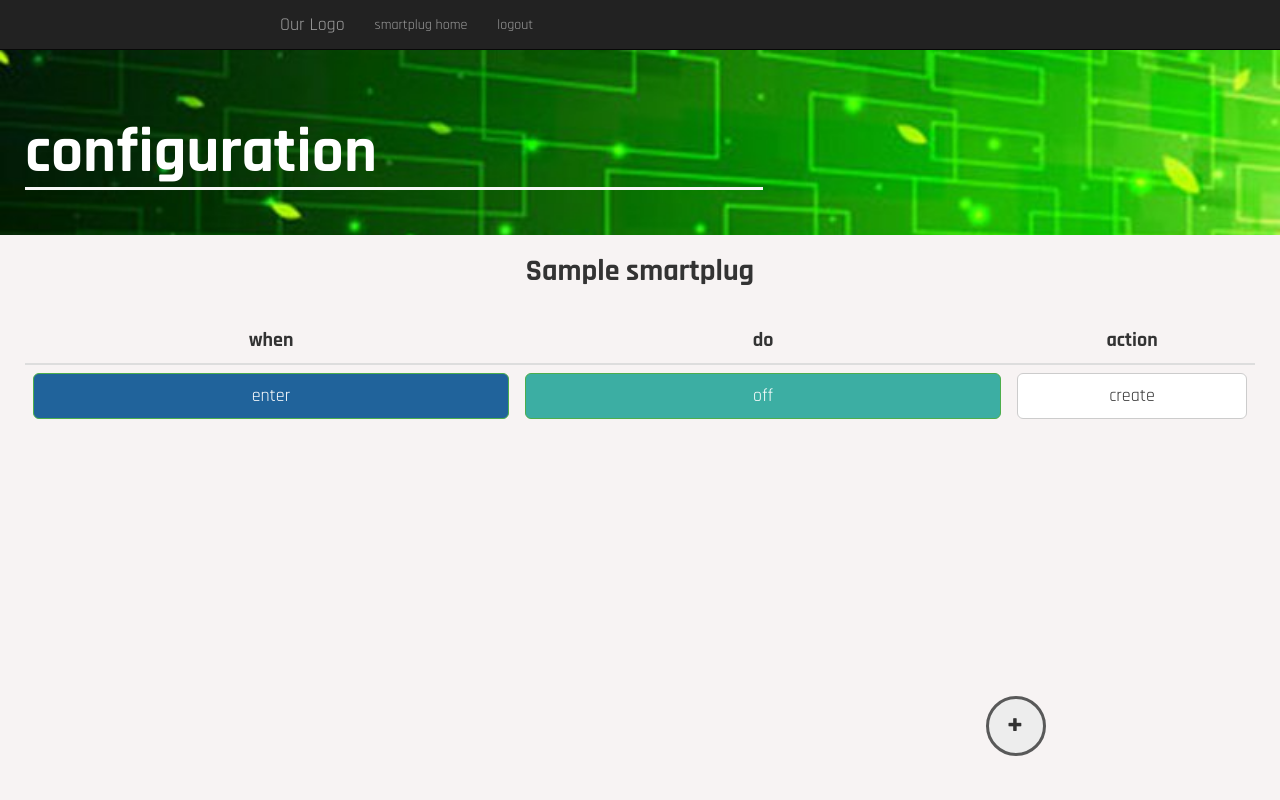
After one commit to washu-teama/washu-web, a Django app: page /device/smartplug/event/create/000 in a window 1280 px wide. The commit adds this page. Run offline with Django 3.2, Linux system fonts and the light colour scheme; a user stored in the database is signed in; tables that the repository leaves empty hold one stand-in row (values such as "Sample post"); parts of the project's set-up code (start-up, migrations or seed data) failed here and were passed over; some libraries are stand-ins or nearby versions.

Commit message:
add event feature (enter, leave, turn on, turn off)

```diff
--- a/washu/device/admin.py
+++ b/washu/device/admin.py
@@ -17,6 +17,11 @@ class SmartPlugAdmin(admin.ModelAdmin):
     list_display = ["serial_number", "coordinator", "name"]
 
 
+@admin.register(SmartPlugEvent)
+class SmartPlugEventAdmin(admin.ModelAdmin):
+    list_display = ["smartplug", "user", 'event', 'do']
+
+
 @admin.register(SmartPlugOwner)
 class SmartPlugOwnerAdmin(admin.ModelAdmin):
     list_display = ["smartplug", "user", 'grant', 'name']
--- a/washu/device/models.py
+++ b/washu/device/models.py
@@ -94,7 +94,7 @@ class SmartPlug(models.Model):
     OFF = 0
     ON = 1
     DISCONNECT = 2
-    STATUS = [(DISCONNECT, "disconnect"), (ON, "on"), (OFF, "off")]
+    STATUS = [(OFF, "off"), (ON, "on"), (DISCONNECT, "disconnect")]
     STATUS_STATIC = [static("img/off.png"), static("img/on.png"), static("img/disconnect.png")]
 
     serial_number = models.CharField(max_length=20, primary_key=True)
@@ -130,6 +130,21 @@ class SmartPlugOwner(models.Model):
         return "{}[{}] {}".format(self.user, self.grant, self.smartplug)
 
 
+class SmartPlugEvent(models.Model):
+    ENTER = 0
+    LEAVE = 1
+    EVENTS = [(ENTER, "enter"), (LEAVE, "leave")]
+
+    OFF = 0
+    ON = 1
+    STATUS = [(OFF, "off"), (ON, "on")]
+
+    id = models.AutoField(primary_key=True)
+    smartplug = models.ForeignKey(SmartPlug, on_delete=models.CASCADE)
+    user = models.ForeignKey(User, on_delete=models.CASCADE)
+    event = models.IntegerField(choices=EVENTS)
+    do = models.IntegerField(choices=STATUS)
+
 @receiver(post_save, sender=SmartPlug)
 def create_relation_between_smartplug_and_coordinator(sender, instance, created, **kwargs):
     if created:
--- /dev/null
+++ b/washu/device/templates/smartplug/event_create.html
@@ -0,0 +1,107 @@
+
+{% extends "washu_base.html" %}
+
+{% block add_style %}
+    {% load static %}
+	<link rel="stylesheet" href="{% static 'css/add.css'%}">
+{% endblock %}
+
+{% block navbar_attribute%}bottom-margin0  {% endblock %}
+{% block contents %}
+
+	<!-- announce -->
+	<div class="jumbotron jumbotron-fluid announce announce-bg text-white margin0">
+		<h1 class="text-bold bottom-margin0">configuration</h1>
+		<hr class="line">
+	</div>
+<h2 class="text-center text-bold"> {{ plug.name }} </h2>
+	<!-- end announce -->
+    <!-- open match -->
+    <div class="jumbotron jumbotron-fluid announce bg-color margin0 mypadding4">
+		<table class="table">
+            <colgroup>
+                <col width="40%"/>
+                <col width="40%"/>
+                <col width="20%"/>
+            </colgroup>
+                <thead>
+                <tr>
+                  <th style="text-align:center; font-size: 20px;">when</th>
+                  <th style="text-align:center; font-size: 20px;">do</th>
+                  <th style="text-align:center; font-size: 20px;">action</th>
+                </tr>
+                </thead>
+			{% for item in lists %}
+				<tr>
+					<td style="text-align:left display: inline-block; vertical-align: middle; font-size: 17px;">
+						<button class="btn btn-success btn-lg btn-block mybutton-design3">{{ item.get_event_display }} </button>
+
+					</td>
+					<td style="text-align:left display: inline-block; vertical-align: middle; font-size: 17px;">
+						<button class="btn btn-success btn-lg btn-block mybutton-design2">{{ item.get_do_display }} </button>
+					</td>
+
+					<td style="text-align:right">
+						<form method="POST" action="{% url 'event-delete' item.smartplug.serial_number item.id %}"> {% csrf_token %}
+                            <button class="btn btn-default btn-lg btn-block mybutton-design4">delete</button>
+                        </form>
+					</td>
+				</tr>
+		{% endfor %}
+            <form method="POST" action="{% url 'event-create' plug.serial_number %}">  {% csrf_token %}
+                     <tr>
+                        <td style="text-align:left display: inline-block; vertical-align: middle; font-size: 17px;">
+                            <div class="btn btn-success btn-lg btn-block mybutton-design3" onclick="when_toggle()">
+                                <input type="hidden" id="when_input" name="when" value="0">
+                                <div id="when_text">enter</div>
+                            </div>
+
+                        </td>
+                        <td style="text-align:left display: inline-block; vertical-align: middle; font-size: 17px;"
+                        onclick="">
+                              <div class="btn btn-success btn-lg btn-block mybutton-design2" onclick="do_toggle()">
+                                <input type="hidden" id="do_input" name="do" value="0">
+                                    <div id="do_text">off</div>
+                                </div>
+                        </td>
+                        <td style="text-align:right">
+                                <button class="btn btn-default btn-lg btn-block mybutton-design1">create</button>
+                        </td>
+                    </tr>
+            </form>
+		</table>
+	</div>
+
+<div>
+	<form method="POST" action="{% url 'events' plug.serial_number %}"> {% csrf_token %}
+		<button class="btn btn-default add-button">
+        <span class="glyphicon glyphicon-plus"></span>
+    </button>
+	</form>
+</div>
+<script>
+    function when_toggle(){
+        events = {'0':"enter", '1':"leave"}
+        pval = document.getElementById('when_input').value
+        if (pval == '0'){
+            document.getElementById('when_input').value = '1'
+            document.getElementById('when_text').innerHTML  = 'leave'
+        }else {
+            document.getElementById('when_input').value = '0'
+            document.getElementById('when_text').innerHTML  = 'enter'
+        }
+    }
+
+    function do_toggle(){
+        events = {'0':"off", '1':"on"}
+        pval = document.getElementById('do_input').value
+        if (pval == '0'){
+            document.getElementById('do_input').value = '1'
+            document.getElementById('do_text').innerHTML  = 'on'
+        }else {
+            document.getElementById('do_input').value = '0'
+            document.getElementById('do_text').innerHTML  = 'off'
+        }
+    }
+</script>
+{% endblock %}
--- a/washu/device/templates/smartplug/list.html
+++ b/washu/device/templates/smartplug/list.html
@@ -38,10 +38,11 @@
 
 					<td style="text-align:right">
 						<img src="{% static 'img/config.png' %}" style="max-width:100%;"
-							 onclick="javascript:location.href=''">>
+							 onclick="javascript:location.href='{% url 'events' serial_number=item.serial_number %}'">
 					</td>
 				</tr>
 		{% endfor %}
 		</table>
 	</div>
+
 {% endblock %}
--- a/washu/device/urls.py
+++ b/washu/device/urls.py
@@ -1,5 +1,5 @@
 
-from django.conf.urls import url, include
+from django.conf.urls import url, include, re_path
 from .views import *
 
 urlpatterns = [
@@ -7,6 +7,11 @@ urlpatterns = [
 
     url(r'^smartplug/onoff', SmartPlugTurnOnOffView.as_view(), name="onoff"),
     url(r'^smartplug/list', SmartPlugListView.as_view(), name="smartplug-list"),
+
+    re_path(r'^smartplug/config/(?P<serial_number>\w+)', SmartPlugConfigView.as_view(), name="smartplug-list"),
+    re_path(r'^smartplug/event/(?P<serial_number>\w+)[/]?$', SmartPlugConfigView.as_view(), name="events"),
+    re_path(r'^smartplug/event/delete/(?P<serial_number>\w+)/(?P<id>\d+)$', SmartPlugEventDeleteView.as_view(), name="event-delete"),
+    re_path(r'^smartplug/event/create/(?P<serial_number>\w+)[/]?$', SmartPlugEventCreateView.as_view(), name="event-create"),
     # status - 모든 정보를 다 가져오는 것
     # nearby - 가까운 디바이스 정보만 가져오는 것
     # event handling - 들어왔을 때, 나갔을 때 등 이벤트 헨들링
--- a/washu/device/views.py
+++ b/washu/device/views.py
@@ -8,6 +8,7 @@ from django.core.exceptions import ObjectDoesNotExist
 from django.shortcuts import render, reverse
 from django.http import HttpResponse
 from common.utils import get_default_context
+from django.contrib.auth.mixins import LoginRequiredMixin
 
 from .models import *
 from common.hk_restapi import get_smartplug_api_client
@@ -31,7 +32,7 @@ class HeartBeatCheckerView(View):
         return HttpResponse('')
 
 
-class SmartPlugTurnOnOffView(View):
+class SmartPlugTurnOnOffView(LoginRequiredMixin, View):
     def get(self, request):
         # TODO(choiking10) make form
         if "serial_number" not in request.GET or "onoff" not in request.GET:
@@ -61,7 +62,7 @@ class SmartPlugTurnOnOffView(View):
         return HttpResponseRedirect(redirect_to=redirect_to)
 
 
-class SmartPlugListView(View):
+class SmartPlugListView(LoginRequiredMixin, View):
     def get(self, request):
         update_device_info()
         sp = SmartPlug.objects.all()
@@ -76,10 +77,56 @@ class SmartPlugListView(View):
             lists.append({
                 "name": plug.name + (" - offline" if plug.status == SmartPlug.DISCONNECT else ""),
                 "status": SmartPlug.STATUS_STATIC[plug.status],
-                "onoff_url": onoff_url
+                "onoff_url": onoff_url,
+                "serial_number": plug.serial_number
             })
         return render(request, 'smartplug/list.html',
                       get_default_context(request, lists=lists))
+
+
+class SmartPlugConfigView(LoginRequiredMixin, View):
+    def get(self, request, serial_number):
+        try:
+            plug = SmartPlug.objects.get(pk=serial_number)
+        except ObjectDoesNotExist:
+            return HttpResponseNotFound()
+
+        events = SmartPlugEvent.objects.filter(smartplug=plug, user=request.user)
+
+        return render(request, 'smartplug/config.html',
+                      get_default_context(request, plug=plug, lists=events))
+
+
+class SmartPlugEventDeleteView(LoginRequiredMixin, View):
+    def post(self, request, serial_number, id):
+        try:
+            plug = SmartPlug.objects.get(pk=serial_number)
+            SmartPlugEvent.objects.get(pk=id, smartplug=plug, user=request.user).delete()
+        except ObjectDoesNotExist:
+            return HttpResponseNotFound()
+        return HttpResponseRedirect(reverse("events", kwargs={"serial_number": serial_number}))
+
+
+class SmartPlugEventCreateView(LoginRequiredMixin, View):
+    def get(self, request, serial_number):
+        try:
+            plug = SmartPlug.objects.get(pk=serial_number)
+        except ObjectDoesNotExist:
+            return HttpResponseNotFound()
+        events = SmartPlugEvent.objects.filter(smartplug=plug, user=request.user)
+        return render(request, 'smartplug/event_create.html',
+                      get_default_context(request, plug=plug, lists=events))
+
+    def post(self, request, serial_number):
+        try:
+            plug = SmartPlug.objects.get(pk=serial_number)
+        except ObjectDoesNotExist:
+            return HttpResponseNotFound()
+        SmartPlugEvent(smartplug=plug,
+                       user=request.user,
+                       event=int(request.POST["when"]),
+                       do=int(request.POST["do"])).save()
+        return HttpResponseRedirect(reverse("events", kwargs={"serial_number": serial_number}))
 
 
 def update_device_info():
--- a/washu/static/css/add.css
+++ b/washu/static/css/add.css
@@ -109,6 +109,21 @@
   background-color: #848082;
   color: white;
 }
+
+.mybutton-design2 {
+  background-color: #3caea3;
+  color: white;
+}
+
+.mybutton-design3 {
+  background-color: #20639b;
+  color: white;
+}
+
+.mybutton-design4 {
+  background-color: #ED553b;
+  color: white;
+}
 .bg-color{
   background-color: #f7f3f3;
 }
@@ -195,6 +210,11 @@
   padding-top: 60px;
   padding-bottom: 60px;
 }
+
+.mypadding4{
+  padding-top: 20px;
+  padding-bottom: 0px;
+}
 .matchbox{
   border: 5px solid #848082;
   padding-top:20px;
--- a/washu/templates/washu_base.html
+++ b/washu/templates/washu_base.html
@@ -34,14 +34,17 @@
             <div class="collapse navbar-collapse" id="navbar">
                 <ul class="nav navbar-nav">
 
-                    -->
                     {% if user.is_authenticated %}
+
                     <li>
-                        <a href="{% url 'logout' %}">SignOut</a>
+                        <a href="{% url 'smartplug-list' %}">smartplug home</a>
+                    </li>
+                    <li>
+                        <a href="{% url 'logout' %}">logout</a>
                     </li>
                     {% else %}
                     <li>
-                        <a href="{% url 'login' %}">SignIn</a>
+                        <a href="{% url 'login' %}">login</a>
                     </li>
                     {% endif %}
                 </ul>
--- a/washu/washu/settings.py
+++ b/washu/washu/settings.py
@@ -159,3 +159,6 @@ MEDIA_URL = '/media/'
 MEDIA_ROOT = os.path.join(BASE_DIR, 'media/')
 
 HK_NETWORKS_CONFIG = json.load(open(os.path.join(BASE_DIR, 'hk.json'), "r"))
+
+
+LOGIN_URL = '/user/login/'
```
Also changed, not shown: washu/device/templates/smartplug/config.html (added, +61 -0 lines), washu/device/migrations/0011_auto_20190518_0003.py (added).
